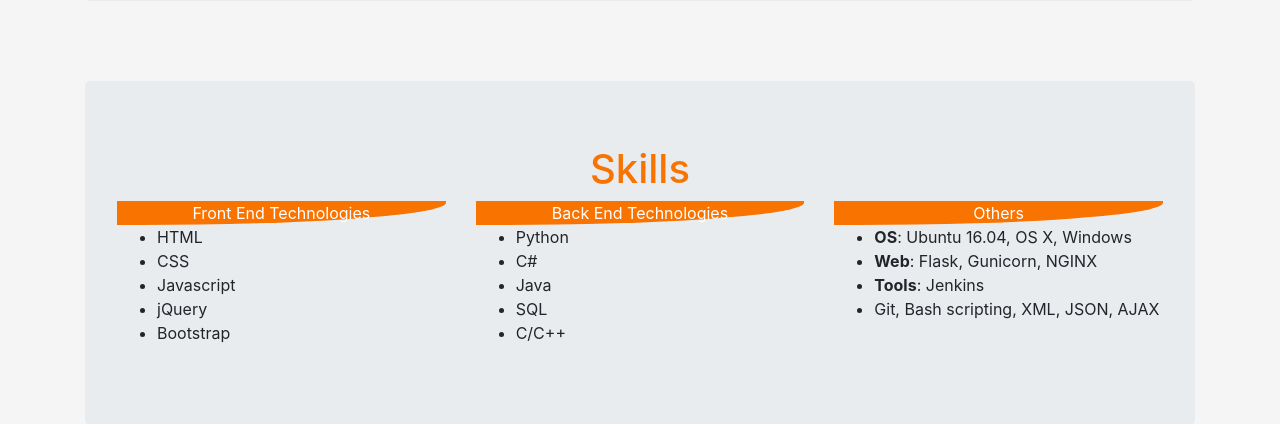
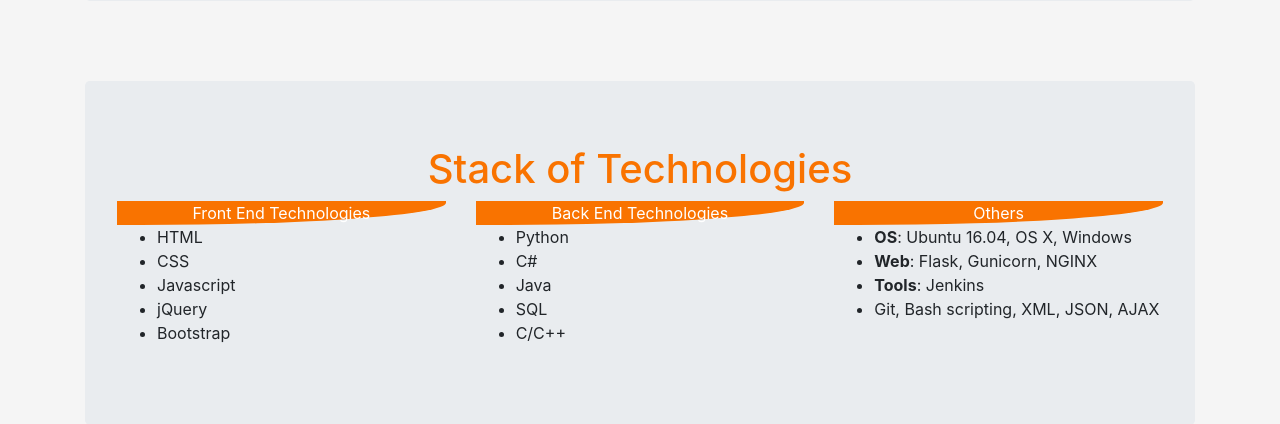
Before and after one commit to M0roSan/website, a Flask app: page / in a window 1280 px wide. Shown: the part 2527-2951 px from the top of the page. Run offline with Flask 2, Linux system fonts and the light colour scheme; some libraries are stand-ins or nearby versions.

Commit message:
change on stack on technologies

```diff
--- a/templates/index.html
+++ b/templates/index.html
@@ -163,7 +163,7 @@
   <div class="skills" id="skills">
     <div class="container">
       <div class="jumbotron">
-        <h1 class="text-center">Skills</h1>
+        <h1 class="text-center">Stack of Technologies</h1>
         <div class="row">
           <div class="col-lg-4 col-md-4 col-sm-8 item">
             <div class="des">
```
